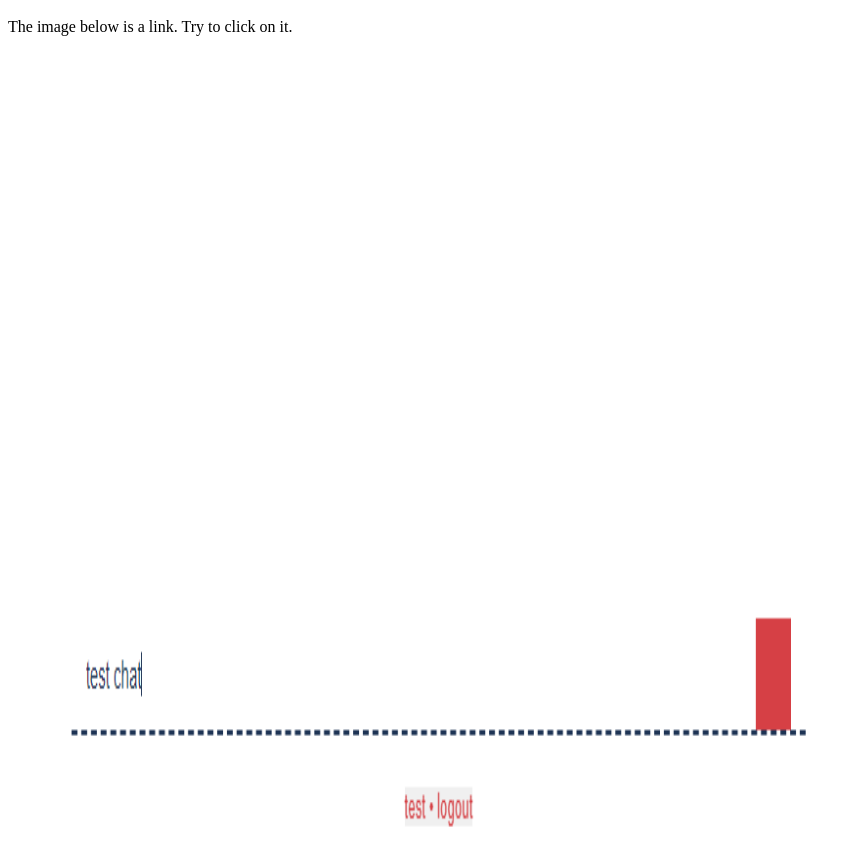
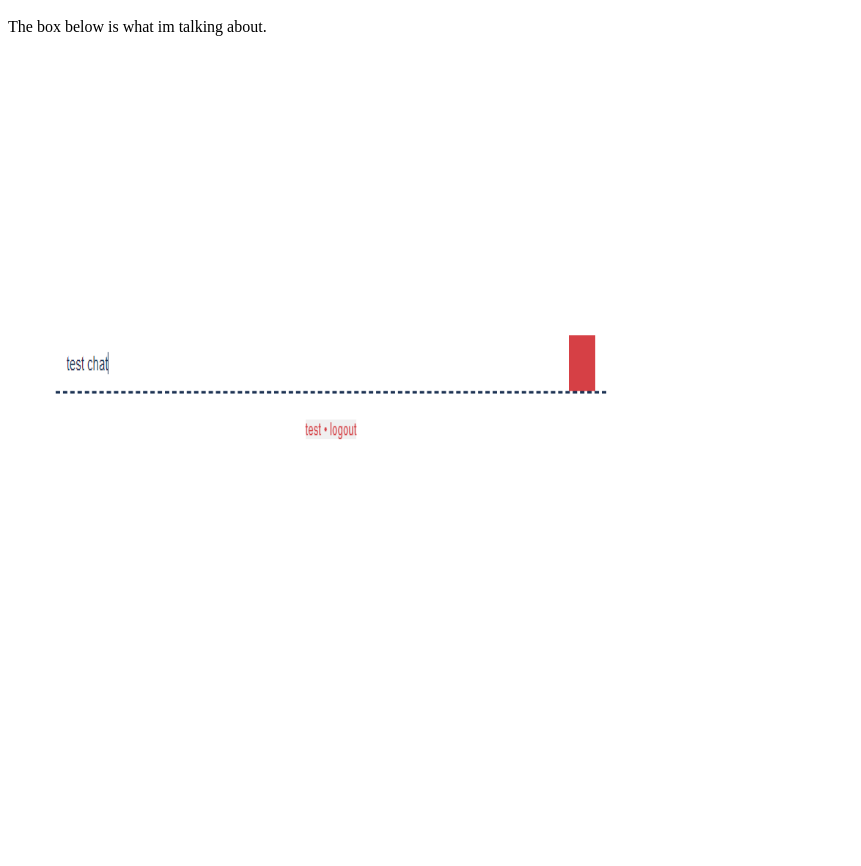
Before and after one commit to gogoat35/BenzChat, a plain HTML site: page about.html in a window 1280 px wide. Shown: the part 48-914 px from the top of the page, without its empty margins (0-861 px from the left). After the commit the page ends 800 px from the top, so only its background shows below. Drawn offline with Linux system fonts and the light colour scheme.

Commit message:
Update about.html

```diff
--- a/about.html
+++ b/about.html
@@ -16,9 +16,9 @@
 <h1>Click the red button to send a message after typing it.</h1>
 
 
-<p>The image below is a link. Try to click on it.</p>
+<p> The box below is what im talking about.</p>
 
-<a href="benzchat.pages.dev"><img src="redboxexample.png" alt="HTML tutorial" style="width:1000px;height:1000px;"></a>
+<a href="benzchat.pages.dev"><img src="redboxexample.png" alt="HTML tutorial" style="width:750px;height:500px;"></a>
 
 </body>
 </html>
```
